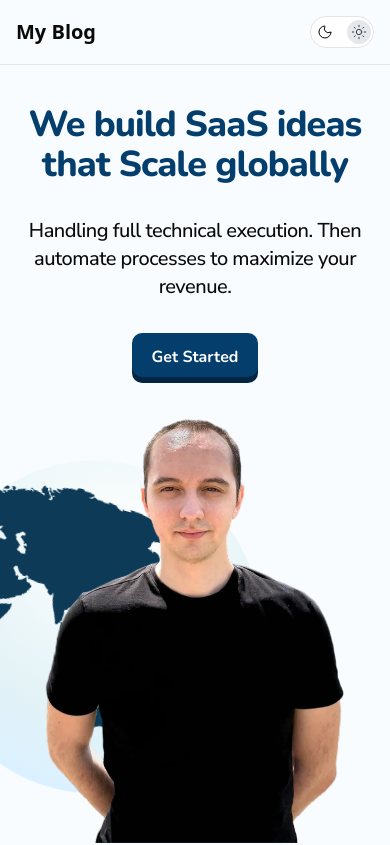
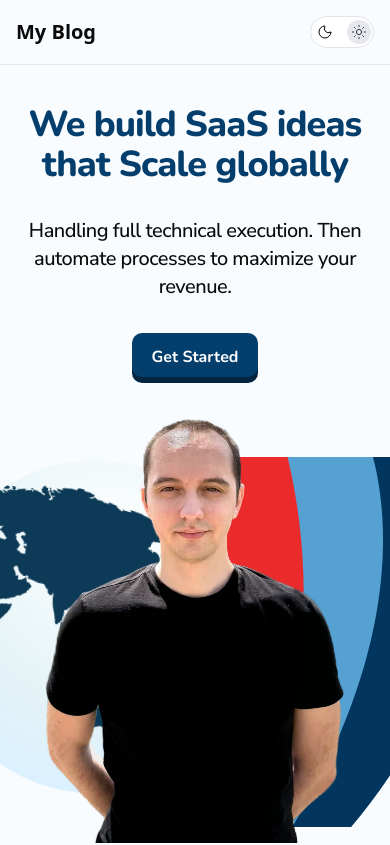
Before and after one commit to scalipsum/vladbi-website, a Next.js app: page / in a window 390 px wide. Shown: the top 845 px of the page. Built offline with nearby package versions, Linux system fonts and the light colour scheme; no server answers.

Commit message:
Fix responsive issues + repositioning

```diff
--- a/src/components/Stripes.tsx
+++ b/src/components/Stripes.tsx
@@ -13,8 +13,8 @@ interface StripesProps {
 }
 export default function Stripes({
 	className,
-	height = 'h-[422px]',
-	width = 'w-[340px]',
+	height = 'h-[370px] lg:h-[422px]',
+	width = 'w-[300px] lg:w-[340px]',
 }: StripesProps) {
 	return (
 		<div className={className}>
--- a/src/components/blocks/Hero.tsx
+++ b/src/components/blocks/Hero.tsx
@@ -60,7 +60,7 @@ export default function Hero() {
 					height={813}
 					className="relative w-[300px] lg:w-[350px] xl:w-[430px] lg:mr-12 z-20 mt-10 md:mt-20"
 				/>
-				<Stripes className="absolute top-0 right-0 z-0 md:block hidden" />
+				<Stripes className="absolute md:top-0 md:right-0 z-0 -right-24 top-20 opacity-100" />
 			</div>
 		</section>
 	);
--- a/src/components/layout/MainLayout.tsx
+++ b/src/components/layout/MainLayout.tsx
@@ -27,7 +27,7 @@ export default function MainLayout({ children }: LayoutProps) {
 				</nav>
 			</header>
 
-			<main className="max-w-7xl mx-auto px-4 sm:px-6 lg:px-8 pb-12">
+			<main className="max-w-7xl mx-auto px-4 sm:px-6 lg:px-8 pb-12 overflow-x-hidden">
 				{children}
 			</main>
 
```
